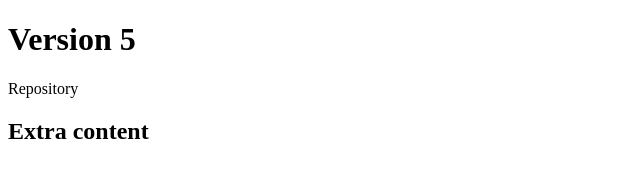
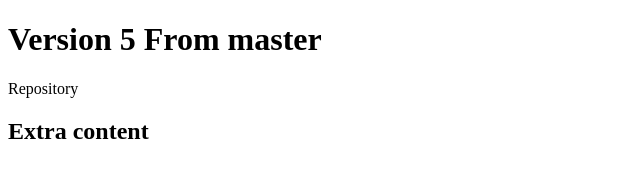
Before and after one commit to manjarb/git-demo, a plain HTML site: page index.html in a window 1280 px wide. Shown: the whole page, without its empty margins (0-640 px from the left). Drawn offline with Linux system fonts and the light colour scheme.

Commit message:
master v6

```diff
--- a/index.html
+++ b/index.html
@@ -6,7 +6,7 @@
     <title>Document</title>
   </head>
   <body>
-    <h1>Version 5</h1>
+    <h1>Version 5 From master</h1>
 
     Repository
 
```
